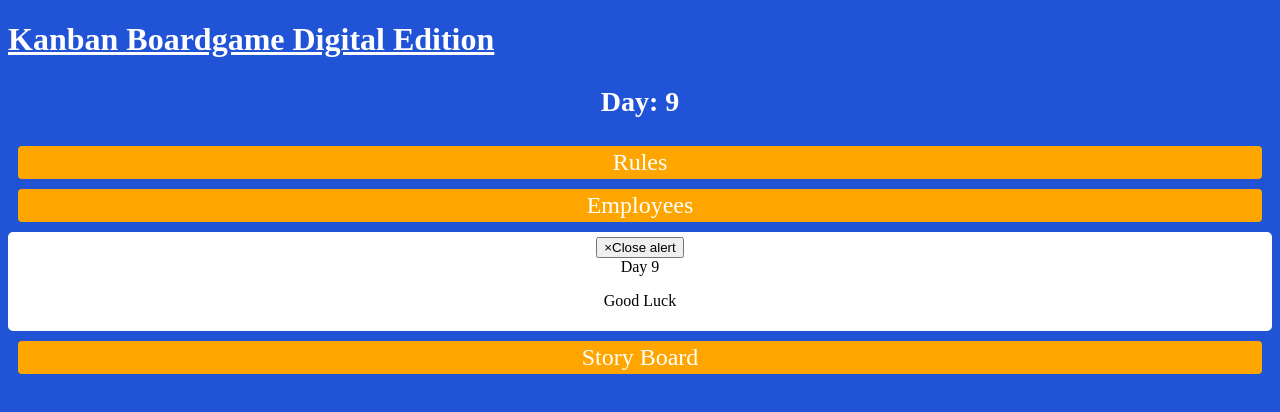
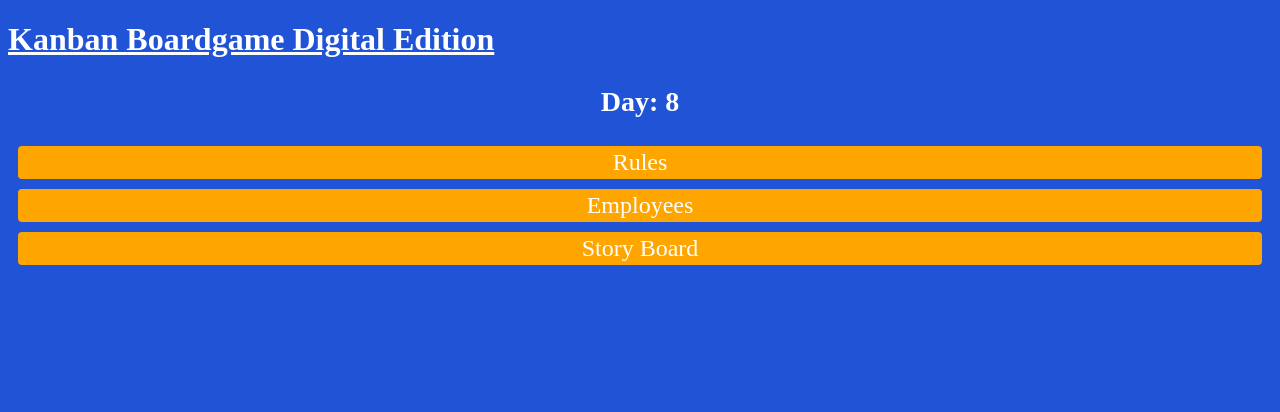
Before and after one commit to leetheperm/Q3Hackathon-kanBan, a React (Create React App) app in the folder board-app/: page / in a window 1280 px wide. Shown: the top 412 px of the page. Built offline with nearby package versions, Linux system fonts and the light colour scheme.

Commit message:
Only alert after first day

```diff
--- a/board-app/src/components/MainPage.tsx
+++ b/board-app/src/components/MainPage.tsx
@@ -10,15 +10,17 @@ import { RulesPage } from "./RulesPage";
 import { WorkerBoard } from "./workers/WorkerBoard";
 
 export const MainPage: FC = () => {
-  const [dayNumber, setDayNumber] = useState(9);
+  const [dayNumber, setDayNumber] = useState(8);
   const [showDayCard, setShowDayCard] = useState(false);
   const [dayCardText, setDayCardText] = useState<String>("");
 
   const closeDayCard = () => setShowDayCard(false);
 
   useEffect(() => {
-    setDayCardText(dayCards[dayNumber]);
-    setShowDayCard(true);
+    if (dayNumber > 8) {
+      setDayCardText(dayCards[dayNumber]);
+      setShowDayCard(true);
+    }
   }, [dayNumber]);
 
   return (
```
